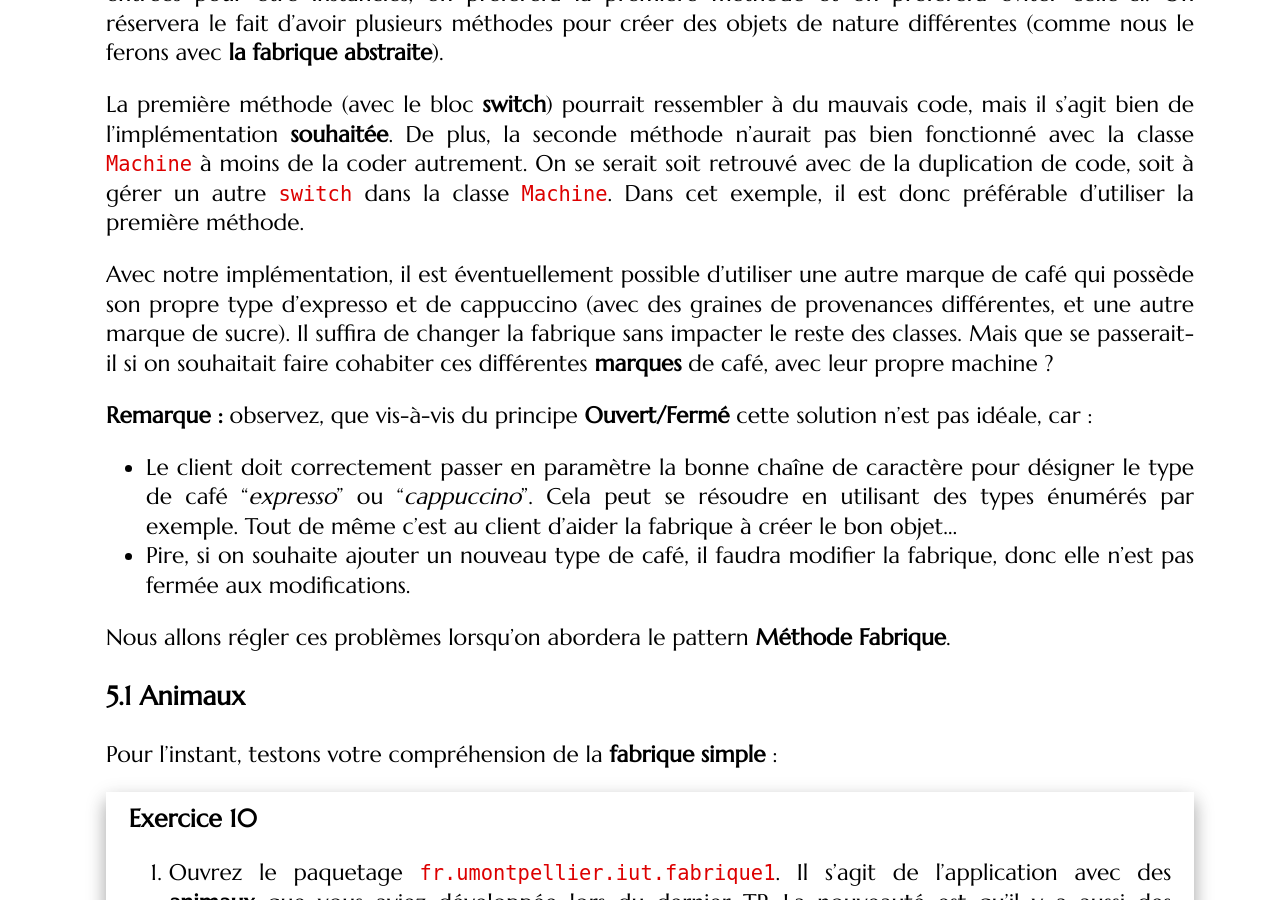
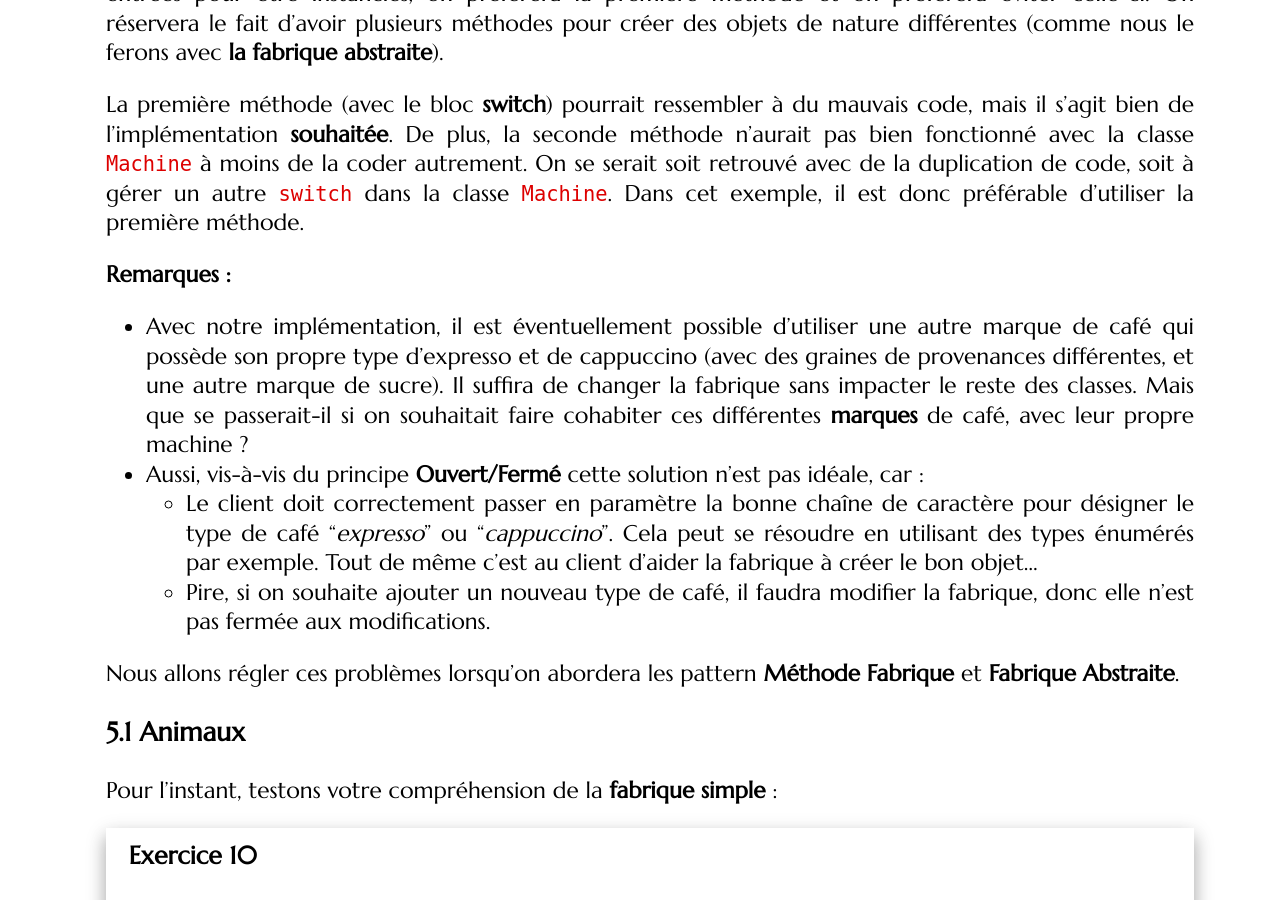
Before and after one commit to mgasquet/R304-QualiteDeveloppement, a Jekyll site: the page built from tutorials/tutorial4.md, in a window 1280 px wide and 900 px high, scrolled down 44054 px. Built offline with Jekyll 4.4.1, drawn with Linux system fonts in a browser that asks for light colours; some web fonts are replaced.

Commit message:
reformulation remarques fabrique simple

```diff
--- a/tutorials/tutorial4.md
+++ b/tutorials/tutorial4.md
@@ -1305,14 +1305,17 @@ public class CafeFactory {
 
 La première méthode (avec le bloc **switch**) pourrait ressembler à du mauvais code, mais il s'agit bien de l'implémentation **souhaitée**. De plus, la seconde méthode n'aurait pas bien fonctionné avec la classe `Machine` à moins de la coder autrement. On se serait soit retrouvé avec de la duplication de code, soit à gérer un autre `switch` dans la classe `Machine`. Dans cet exemple, il est donc préférable d'utiliser la première méthode.
 
-Avec notre implémentation, il est éventuellement possible d'utiliser une autre marque de café qui possède son propre type d'expresso et de cappuccino (avec des graines de provenances différentes, et une autre marque de sucre). Il suffira de changer la fabrique sans impacter le reste des classes. Mais que se passerait-il si on souhaitait faire cohabiter ces différentes **marques** de café, avec leur propre machine ?
+
 <!-- Il est possible de régler ce problème avec les patterns **méthode fabrique** et/ou **fabrique abstraite**. -->
 
-**Remarque :** observez, que vis-à-vis du principe **Ouvert/Fermé** cette solution n'est pas idéale, car :
-* Le client doit correctement passer en paramètre la bonne chaîne de caractère pour désigner le type de café "_expresso_" ou "_cappuccino_". Cela peut se résoudre en utilisant des types énumérés par exemple. Tout de même c'est au client d'aider la fabrique à créer le bon objet...
-* Pire, si on souhaite ajouter un nouveau type de café, il faudra modifier la fabrique, donc elle n'est pas fermée aux modifications.
-
-Nous allons régler ces problèmes lorsqu'on abordera le pattern **Méthode Fabrique**.
+**Remarques :**
+* Avec notre implémentation, il est éventuellement possible d'utiliser une autre marque de café qui possède son propre type d'expresso et de cappuccino (avec des graines de provenances différentes, et une autre marque de sucre). Il suffira de changer la fabrique sans impacter le reste des classes. Mais que se passerait-il si on souhaitait faire cohabiter ces différentes **marques** de café, avec leur propre machine ?
+* Aussi, vis-à-vis du principe **Ouvert/Fermé** cette solution n'est pas idéale, car :
+  * Le client doit correctement passer en paramètre la bonne chaîne de caractère pour désigner le type de café "_expresso_" ou "_cappuccino_". Cela peut se résoudre en utilisant des types énumérés par exemple. Tout de même c'est au client d'aider la fabrique à créer le bon objet...
+  * Pire, si on souhaite ajouter un nouveau type de café, il faudra modifier la fabrique, donc elle n'est pas fermée aux modifications.
+
+Nous allons régler ces problèmes lorsqu'on abordera les pattern **Méthode Fabrique** et **Fabrique Abstraite**.
+
 ### Animaux
 
 Pour l'instant, testons votre compréhension de la **fabrique simple** :
```
